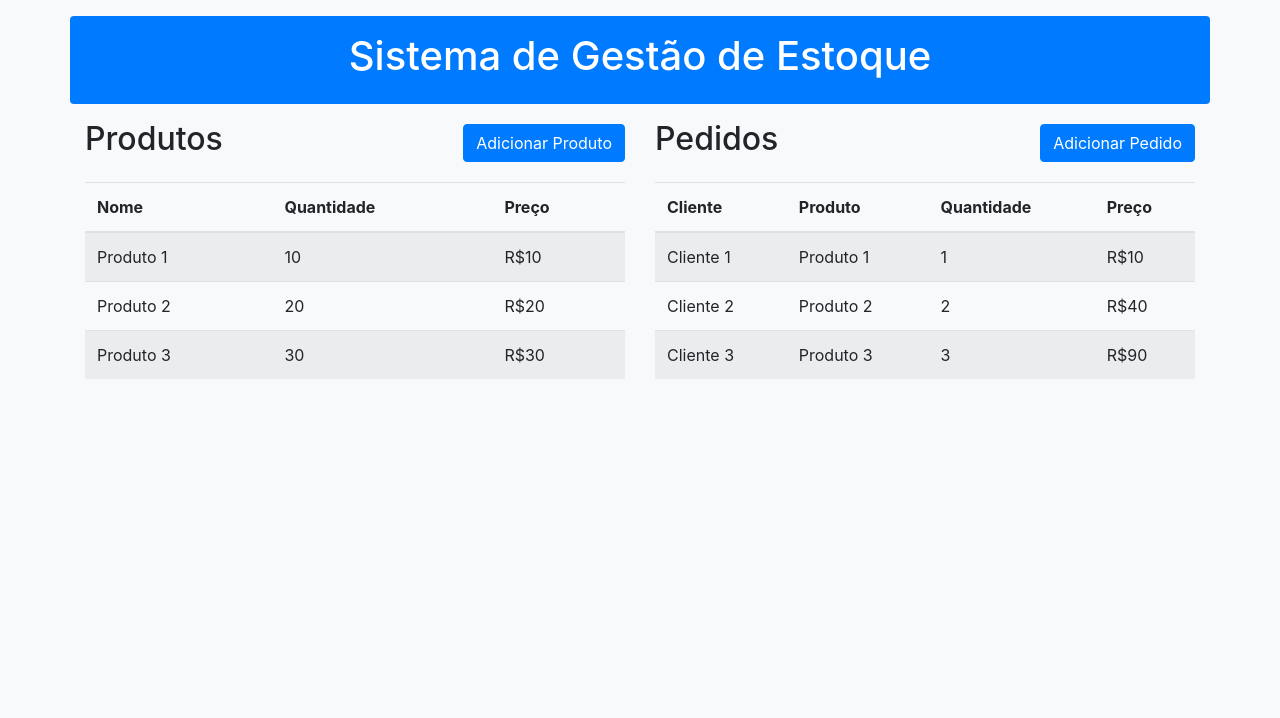
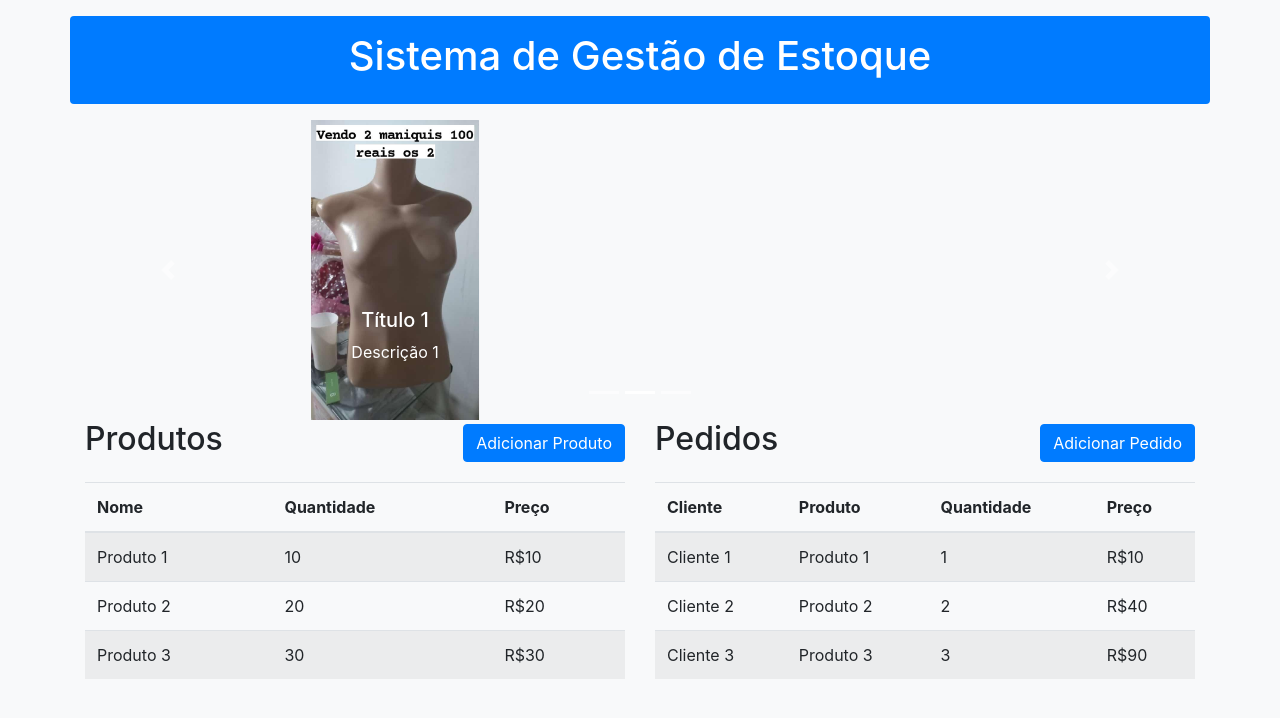
Before and after one commit to Codshop/GerenciamentoEstoque, a website: page index.html in a window 1280 px wide. Drawn offline with nearby package versions, Linux system fonts and the light colour scheme; files whose address does not match are found by name.

Commit message:
mudança denovo

```diff
--- a/index.html
+++ b/index.html
@@ -4,6 +4,20 @@
         <meta charset="UTF-8">
         <title>Sistema de Gestão de Estoque</title>
         <link rel="stylesheet" href="https://maxcdn.bootstrapcdn.com/bootstrap/4.0.0/css/bootstrap.min.css">
+        <style>
+            .carousel-item img {
+                height: 300px; /* Definir um valor fixo para a altura */
+                width: auto;
+                display: block;
+                margin-left: auto;
+                margin-right: auto;
+            }
+
+            .carousel-control-prev,
+            .carousel-control-next {
+                align-items: center; /* Coloca as setas no centro vertical da imagem */
+            }
+        </style>
     </head>
 <body class="bg-light py-3">
   <div class="container">
@@ -11,6 +25,44 @@
       <div class="col-12 bg-primary text-white p-3 mb-3 rounded">
         <h1 class="text-center">Sistema de Gestão de Estoque</h1>
       </div>
+    </div>
+    <div id="meuCarousel" class="carousel slide" data-ride="carousel">
+      <ol class="carousel-indicators">
+        <li data-target="#meuCarousel" data-slide-to="0" class="active"></li>
+        <li data-target="#meuCarousel" data-slide-to="1"></li>
+        <li data-target="#meuCarousel" data-slide-to="2"></li>
+      </ol>
+      <div class="carousel-inner">
+        <div class="carousel-item active">
+          <img src="C:\Users\felip\Documents\Projeto001\Prototipo\img\60484.jpg" alt="Imagem 1">
+          <div class="carousel-caption d-none d-md-block">
+            <h5>Título 1</h5>
+            <p>Descrição 1</p>
+          </div>
+        </div>
+        <div class="carousel-item">
+          <img src="C:\Users\felip\Documents\Projeto001\Prototipo\img\60485.jpg" alt="Imagem 2">
+          <div class="carousel-caption d-none d-md-block">
+            <h5>Título 2</h5>
+            <p>Descrição 2</p>
+          </div>
+        </div>
+        <div class="carousel-item">
+          <img src="C:\Users\felip\Documents\Projeto001\Prototipo\img\60487.jpg" alt="Imagem 3">
+          <div class="carousel-caption d-none d-md-block">
+            <h5>Título 3</h5>
+            <p>Descrição 3</p>
+          </div>
+        </div>
+      </div>
+      <a class="carousel-control-prev" href="#meuCarousel" role="button" data-slide="prev">
+        <span class="carousel-control-prev-icon" aria-hidden="true"></span>
+        <span class="sr-only">Anterior</span>
+      </a>
+      <a class="carousel-control-next" href="#meuCarousel" role="button" data-slide="next">
+        <span class="carousel-control-next-icon" aria-hidden="true"></span>
+        <span class="sr-only">Próximo</span>
+      </a>
     </div>
     <div class="row">
       <div class="col-md-6">
@@ -83,5 +135,7 @@
       </div>
     </div>
   </div>
+  <script src="https://code.jquery.com/jquery-3.2.1.slim.min.js"></script>
+  <script src="https://maxcdn.bootstrapcdn.com/bootstrap/4.0.0/js/bootstrap.min.js"></script>
 </body>
 </html>
```
Also changed, not shown: img/60484.jpg (added), img/60485.jpg (added), img/60487.jpg (added), ola mundo.txt (deleted).
